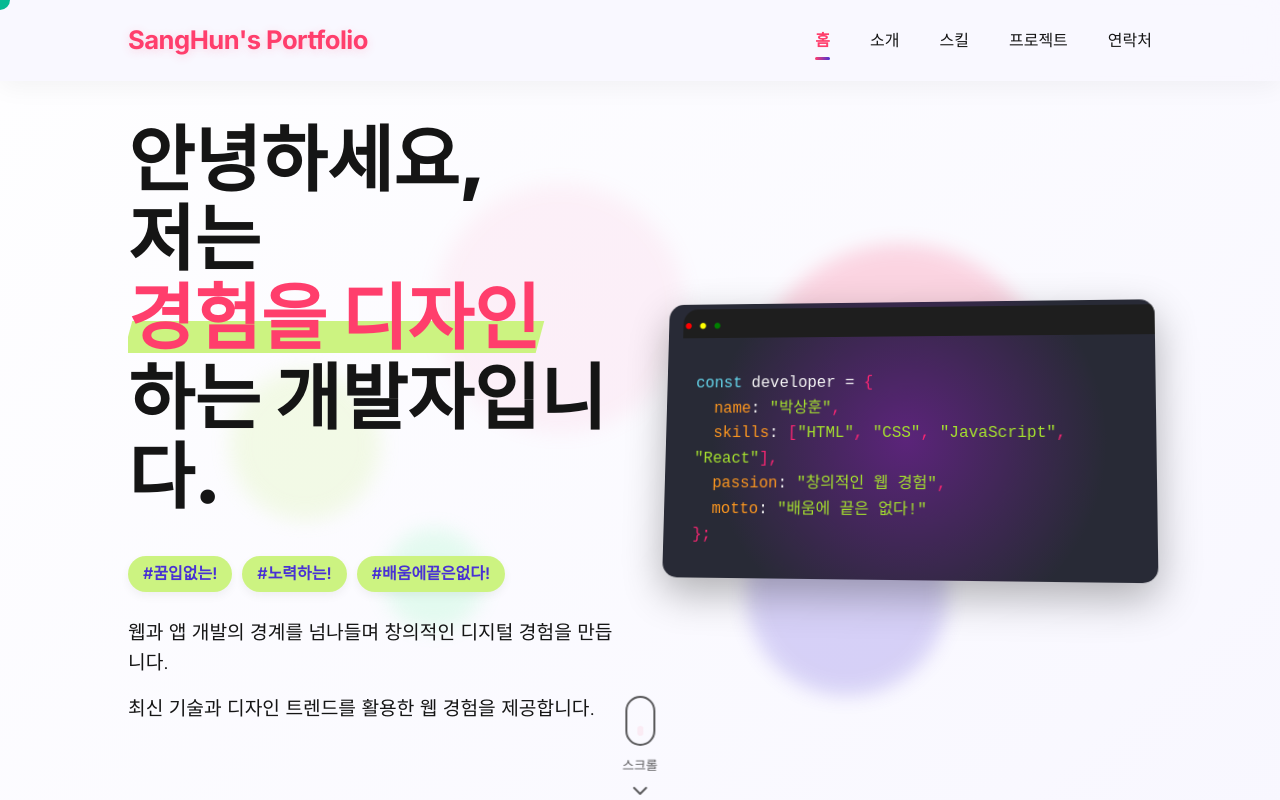
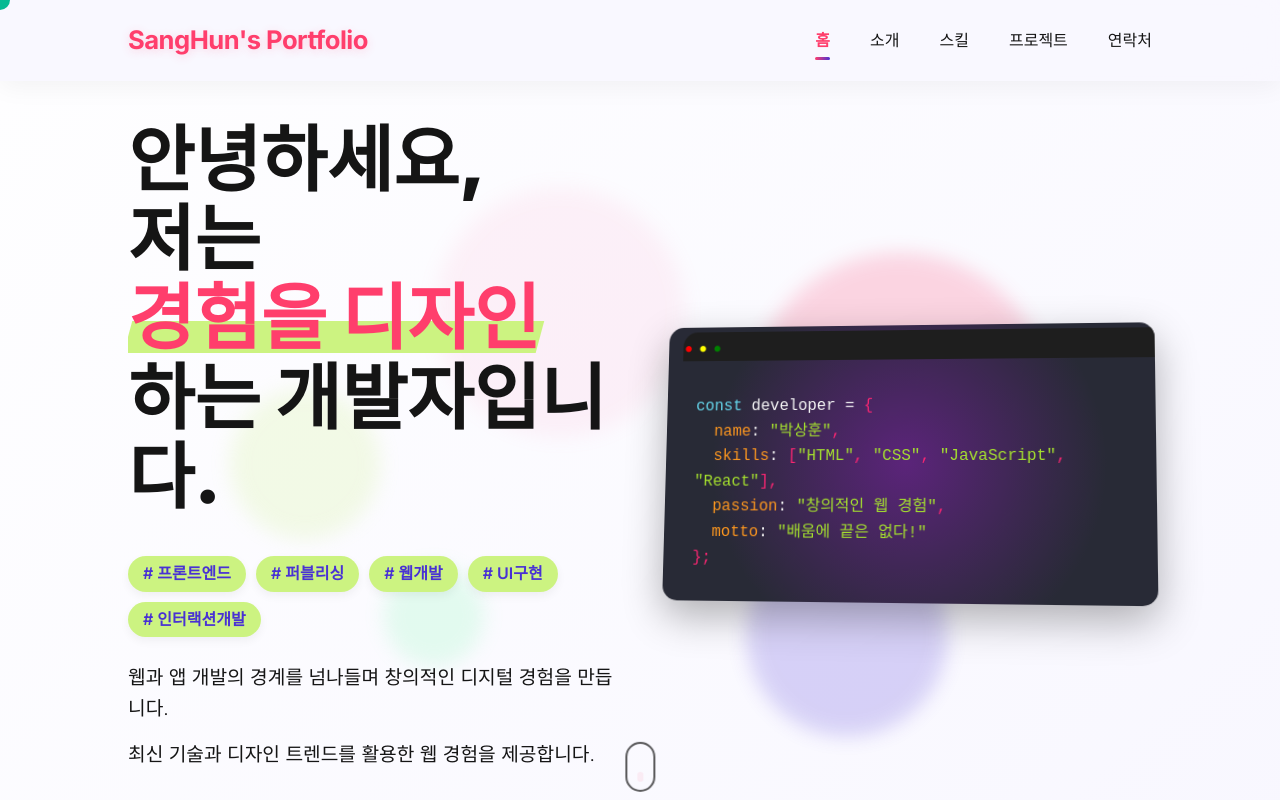
Before and after one commit to bp4sp4/WebsPortfolio, a Next.js app: page / in a window 1280 px wide. Shown: the top 800 px of the page. Built offline with nearby package versions, Linux system fonts and the light colour scheme.

Commit message:
tag adds

```diff
--- a/src/components/Header.tsx
+++ b/src/components/Header.tsx
@@ -56,9 +56,11 @@ export default function Header() {
             </h1>
           </div>
           <p className="subtitle">
-            <span className="tag-item">#꿈입없는!</span>
-            <span className="tag-item">#노력하는!</span>
-            <span className="tag-item">#배움에끝은없다!</span>
+            <span className="tag-item"># 프론트엔드</span>
+            <span className="tag-item"># 퍼블리싱</span>
+            <span className="tag-item"># 웹개발</span>
+            <span className="tag-item"># UI구현</span>
+            <span className="tag-item"># 인터랙션개발</span>
           </p>
           <div className="intro-description">
             <p>
```
